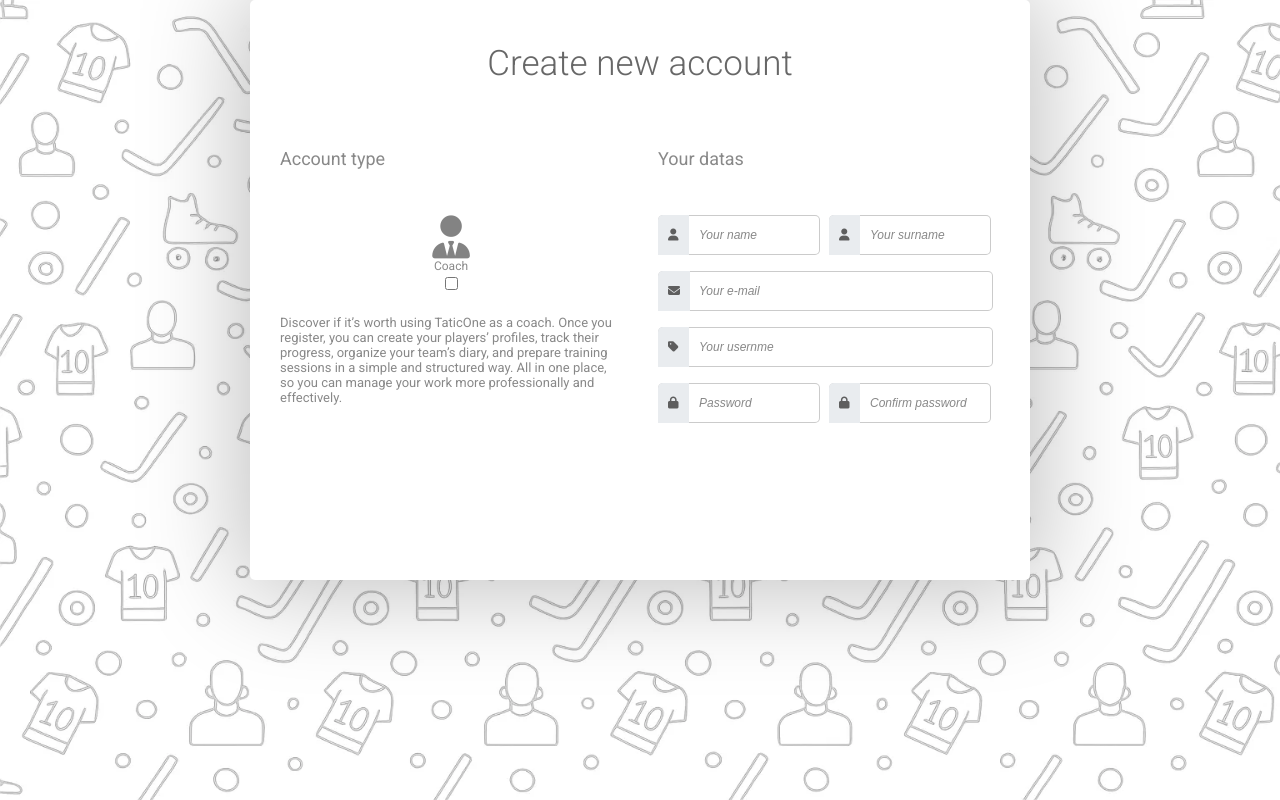
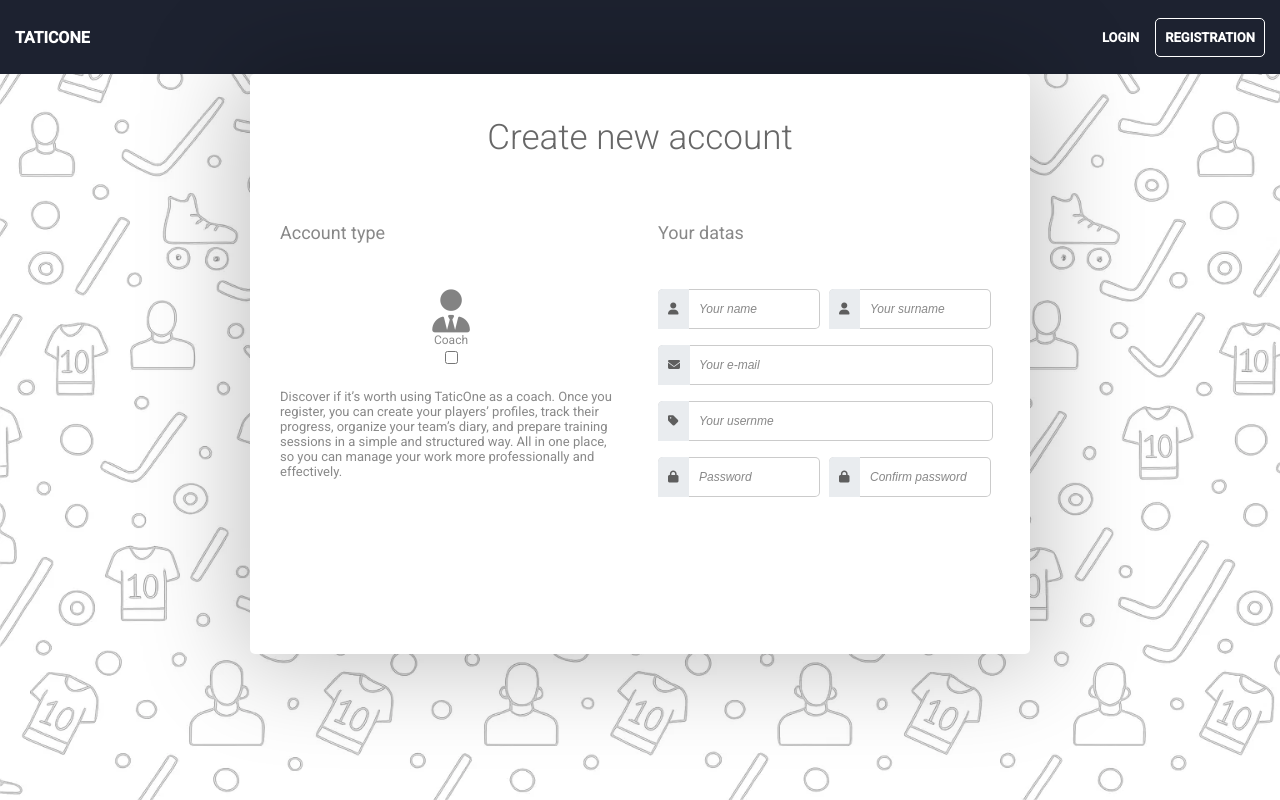
Before and after one commit to joaopfmonteiro/taticone-fe, an Angular app: page /registration in a window 1280 px wide. Built offline with nearby package versions, Linux system fonts and the light colour scheme.

Commit message:
feat: implement header component with navigation links and integrate into home and registration pages

```diff
--- a/src/app/features/home/home.page.html
+++ b/src/app/features/home/home.page.html
@@ -3,17 +3,7 @@
          <img class="background" src="assets/img/backgounrImg-1.jpg">
     </div>
     <div class="main-filter">
-        <section class="header">
-                TATICONE
-            <ul class="lateral-buttons">
-                <li><a href="/login"></a>
-                    LOGIN
-                </li>
-                <li class="button-filter">
-                    <a routerLink="/registration">REGISTRATION</a>
-                </li>
-            </ul>
-        </section>
+        <app-header></app-header>
         <section class="body">
             <h1>Change your club’s dynamics and reach the level of the best in the world.</h1>
             <h5>With Taticone, you have the power to innovate and win.</h5>
--- a/src/app/features/home/home.page.scss
+++ b/src/app/features/home/home.page.scss
@@ -14,50 +14,11 @@
   rgba(0,0,0,0) 100%);
 }
 
-.header{
-   color: white;
-   height: 74px;
-   display: flex;
-   align-items: center;
-   justify-content: space-between;
-   padding-left: 15px;
-   padding-right: 15px;
-   background-color: #1d2230;
-   font-family: 'Roboto', Arial, sans-serif;
-   font-weight: 600;
-
-}
-
-.lateral-buttons{
-    list-style: none;
-    align-items: center;
-    display: flex;
-    gap: 1rem;
-    cursor: pointer;
-    font-size: 13px;
-}
-
 .main-filter{
     position: absolute;
     width: 100vw;
     text-decoration: none;
 }
-
-a{
-    text-decoration: none;
-    color: inherit;
-}
-
-
-.button-filter{
-    border-radius: 5px;
-    border: 1px solid white;
-    padding-left: 9px;
-    padding-right: 9px;
-    padding-top: 11px;
-    padding-bottom: 11px;
-}
-
 
 .body h1{
     width: 75%;
--- a/src/app/features/home/home.page.ts
+++ b/src/app/features/home/home.page.ts
@@ -1,10 +1,11 @@
 import { Component } from '@angular/core';
 import { RouterLink } from '@angular/router';
+import { HeaderPage } from '../../shared/header/header.page';
 
 @Component({
   selector: 'app-home',
   standalone: true,
-  imports: [RouterLink],
+  imports: [RouterLink, HeaderPage],
   templateUrl: './home.page.html',
   styleUrl: './home.page.scss'
 })
--- a/src/app/features/registration/registration.page.html
+++ b/src/app/features/registration/registration.page.html
@@ -2,6 +2,7 @@
     <div class="imgFilter">
          <img class="background" src="assets/img/assets_task_01k56gyqhnfxfssr37ya063p10_1757934603_img_0 (1).webp">
     </div>
+    <app-header></app-header>
     <div class="content-box">
         <h1 class="title"> Create new account</h1>
         <div class="main-block">
@@ -24,6 +25,7 @@
                         and prepare training sessions in a simple and structured way.
                         All in one place, so you can manage your work more professionally and effectively.
                     </h5>
+
                 </div>
             </div>
             <div class="col">
--- a/src/app/features/registration/registration.page.ts
+++ b/src/app/features/registration/registration.page.ts
@@ -1,8 +1,9 @@
 import { Component } from '@angular/core';
+import { HeaderPage } from '../../shared/header/header.page';
 
 @Component({
   selector: 'app-registration',
-  imports: [],
+  imports: [ HeaderPage],
   templateUrl: './registration.page.html',
   styleUrl: './registration.page.scss'
 })
--- /dev/null
+++ b/src/app/shared/header/header.page.html
@@ -0,0 +1,11 @@
+<section class="header">
+        <div class="brand" aria-label="Marca">{{ brand }}</div>
+    <ul class="lateral-buttons">
+        <li>
+            <a routerLink="/login">LOGIN</a>
+        </li>
+        <li class="button-filter">
+            <a routerLink="/registration">REGISTRATION</a>
+        </li>
+    </ul>
+</section>
--- /dev/null
+++ b/src/app/shared/header/header.page.scss
@@ -0,0 +1,35 @@
+.header{
+   color: white;
+   height: 74px;
+   display: flex;
+   align-items: center;
+   justify-content: space-between;
+   padding-left: 15px;
+   padding-right: 15px;
+   background-color: #1d2230;
+   font-family: 'Roboto', Arial, sans-serif;
+   font-weight: 600;
+}
+
+.lateral-buttons{
+    list-style: none;
+    align-items: center;
+    display: flex;
+    gap: 1rem;
+    cursor: pointer;
+    font-size: 13px;
+}
+
+a{
+    text-decoration: none;
+    color: inherit;
+}
+
+.button-filter{
+    border-radius: 5px;
+    border: 1px solid white;
+    padding-left: 9px;
+    padding-right: 9px;
+    padding-top: 11px;
+    padding-bottom: 11px;
+}
```
Also changed, not shown: src/app/shared/header/header.page.ts (added, +13 -0 lines), 1 other file (tests, documents, lock files or other folders).
